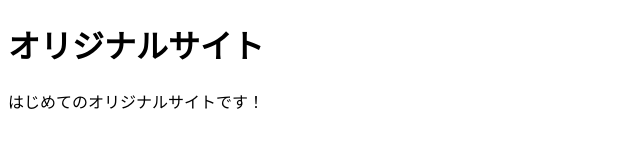
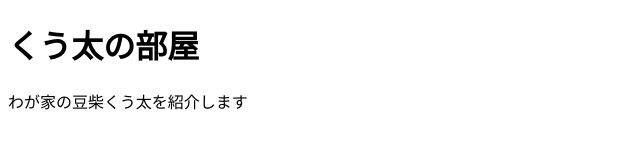
Before and after one commit to mame-siba/mysite, a plain HTML site: page index.html in a window 1280 px wide. Shown: the whole page, without its empty margins (0-640 px from the left). Drawn offline with Linux system fonts and the light colour scheme.

Commit message:
Add files via upload

```diff
--- a/index.html
+++ b/index.html
@@ -4,10 +4,10 @@
   <meta charset="UTF-8">
   <meta http-equiv="X-UA-Compatible" content="IE=edge">
   <meta name="viewport" content="width=device-width, initial-scale=1.0">
-  <title>オリジナルサイト</title>
+  <title>くう太のサイト</title>
 </head>
 <body>
-  <h1>オリジナルサイト</h1>
-  <p>はじめてのオリジナルサイトです！</p>
+  <h1>くう太の部屋</h1>
+  <p>わが家の豆柴くう太を紹介します</p>
 </body>
 </html>
```
